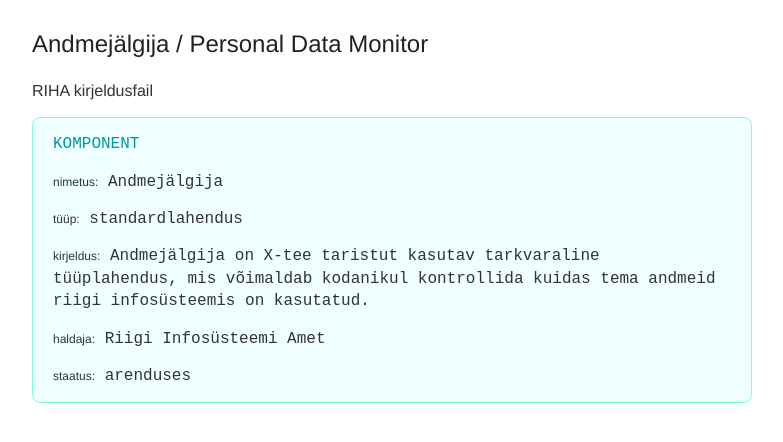
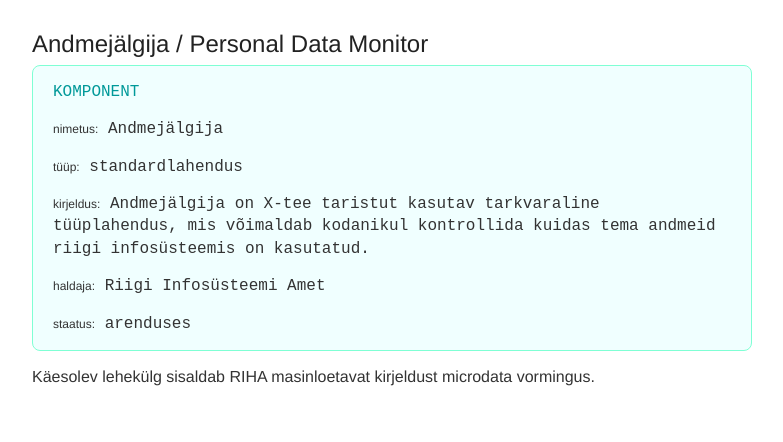
Before and after one commit to e-gov/AJ, a Jekyll site: the page built from _posts/2015-1-3-META.md, in a window 1280 px wide. Shown: the top 442 px of the page, without its empty margins (248-1031 px from the left). Built offline with Jekyll 4.4.1, drawn with Linux system fonts in a browser that asks for light colours; Markdown is read by kramdown in place of the engine named in the settings.

Commit message:
Update 2015-1-3-META.md

```diff
--- a/_posts/2015-1-3-META.md
+++ b/_posts/2015-1-3-META.md
@@ -2,8 +2,6 @@
 layout: page
 title: Andmejälgija / Personal Data Monitor
 ---
-
-<p>RIHA kirjeldusfail</p>
 
 <section class='RIHA' itemscope itemtype="http://meta.ria.ee/Komponent">
   <p><a href='http://meta.ria.ee/Komponent'>KOMPONENT</a></p>
@@ -19,3 +17,5 @@
   <p><span class='label'>staatus:</span> <span itemprop="staatus">arenduses</span></p>
 
 </section>
+
+<p>Käesolev lehekülg sisaldab RIHA masinloetavat kirjeldust microdata vormingus.</p>
```
